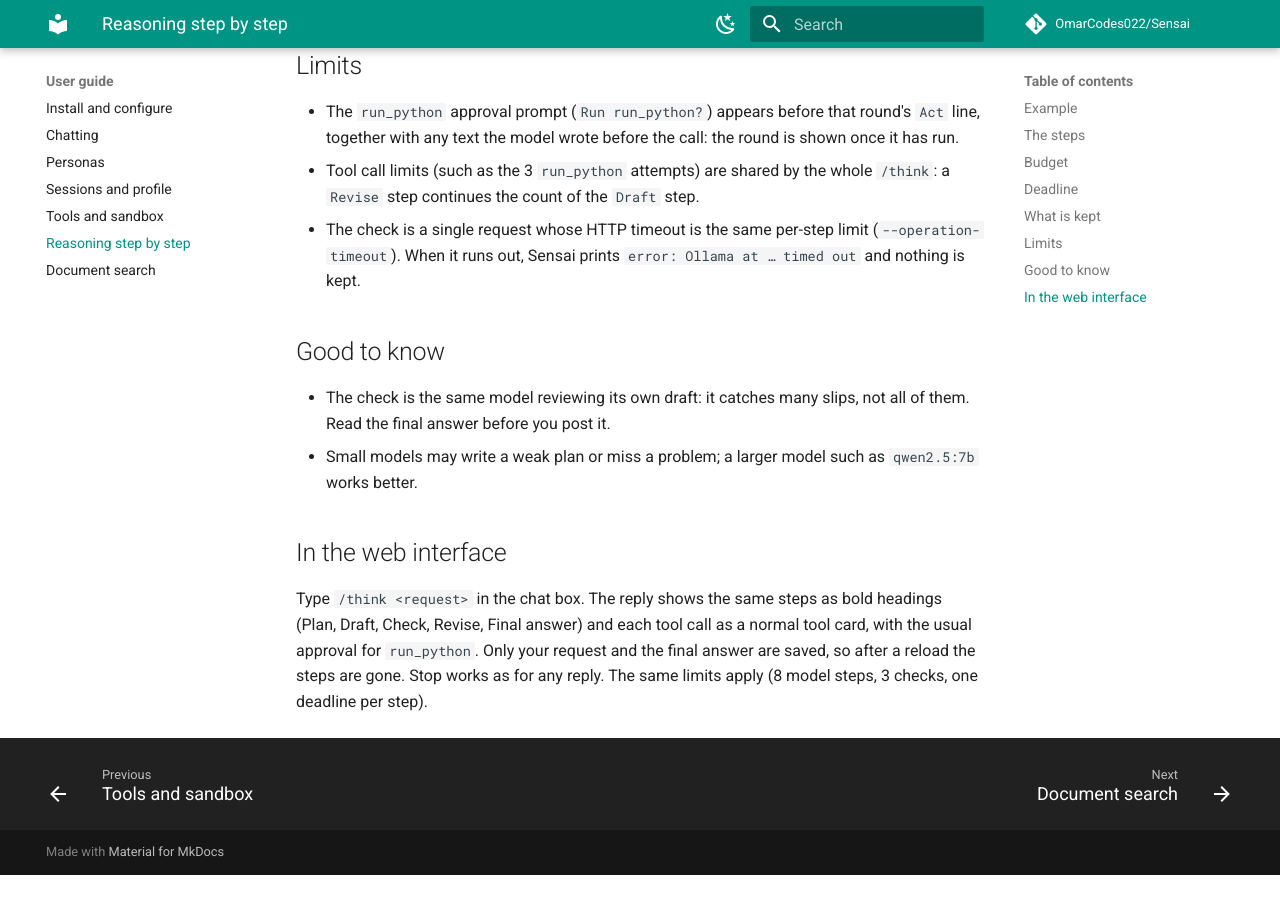
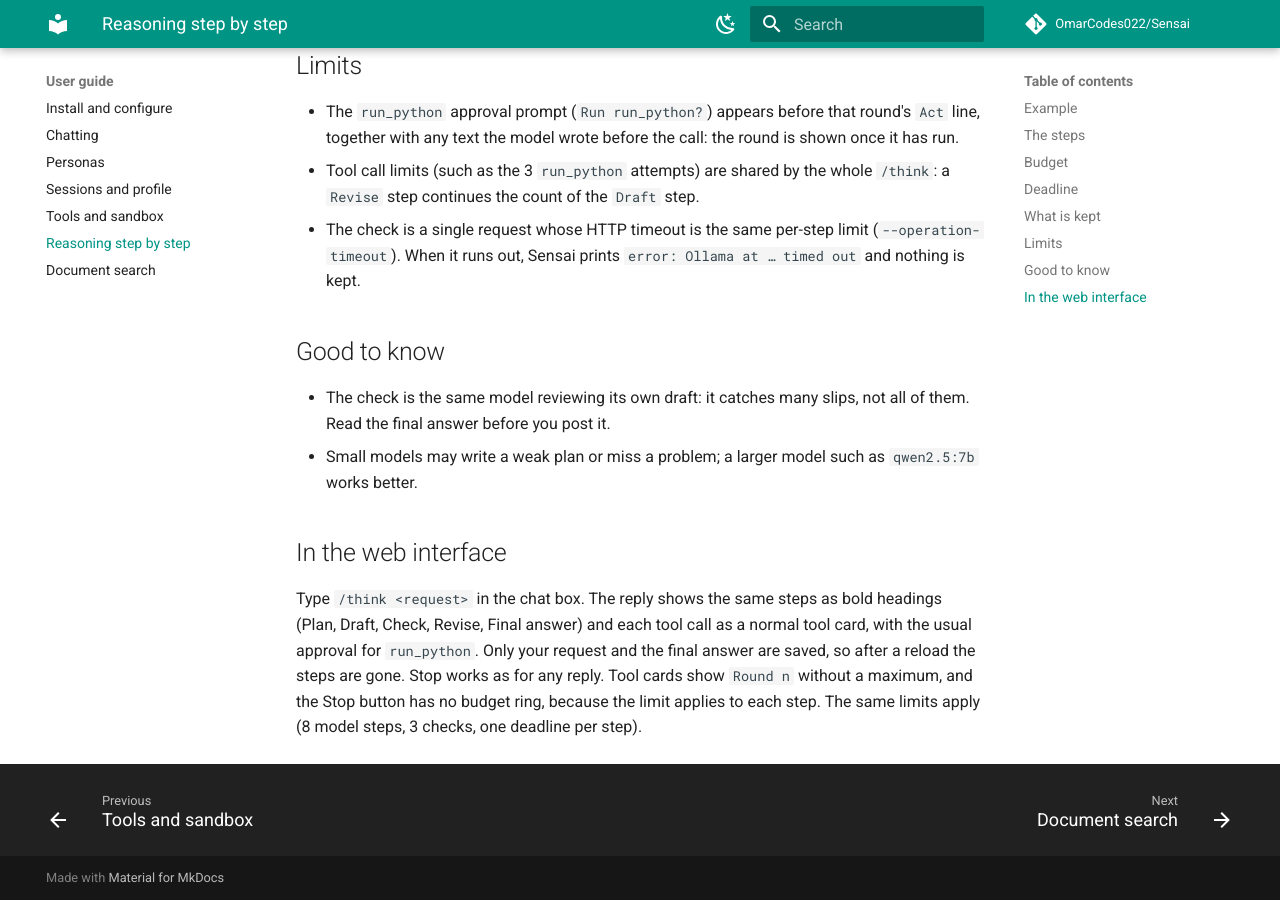
Before and after one commit to OmarCodes022/Sensai, an MkDocs documentation site: the page built from docs/user-guide/thinking.md, in a window 1280 px wide and 900 px high, scrolled down 2166 px. Built offline with MkDocs 1.6.1 and Material for MkDocs 9.7.7, drawn with Linux system fonts in a browser that asks for light colours; comment, search, counter and statistics services are not loaded; before the commit the page ends 3041 px from its top, so only the background shows below that.

Commit message:
docs: describe the /think round label and ring
The web section of the reasoning guide, and tool.roundN in the string inventory.

```diff
--- a/docs/user-guide/thinking.md
+++ b/docs/user-guide/thinking.md
@@ -97,5 +97,6 @@ exactly as before.
 Type `/think <request>` in the chat box. The reply shows the same steps as bold headings
 (Plan, Draft, Check, Revise, Final answer) and each tool call as a normal tool card, with
 the usual approval for `run_python`. Only your request and the final answer are saved, so
-after a reload the steps are gone. Stop works as for any reply. The same limits apply
-(8 model steps, 3 checks, one deadline per step).
+after a reload the steps are gone. Stop works as for any reply. Tool cards show `Round n`
+without a maximum, and the Stop button has no budget ring, because the limit applies to
+each step. The same limits apply (8 model steps, 3 checks, one deadline per step).
```
Also changed, not shown: web/web-ui.md (+1 -1 lines).
